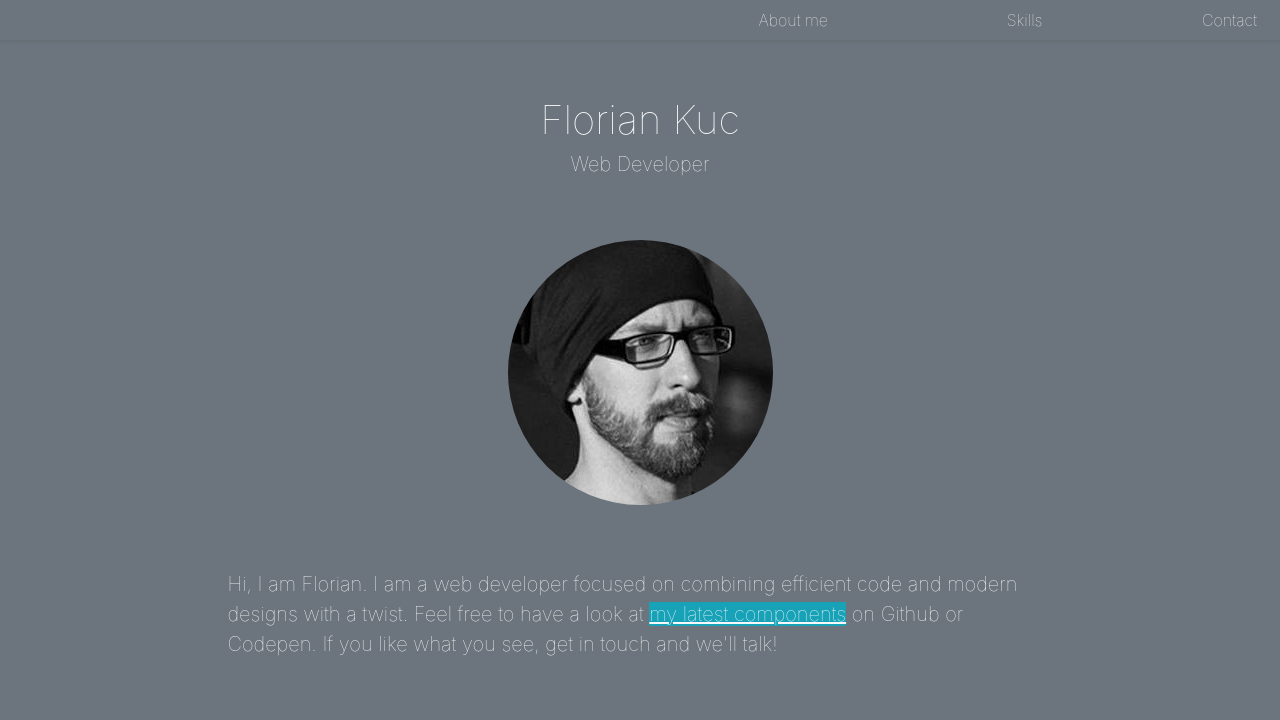
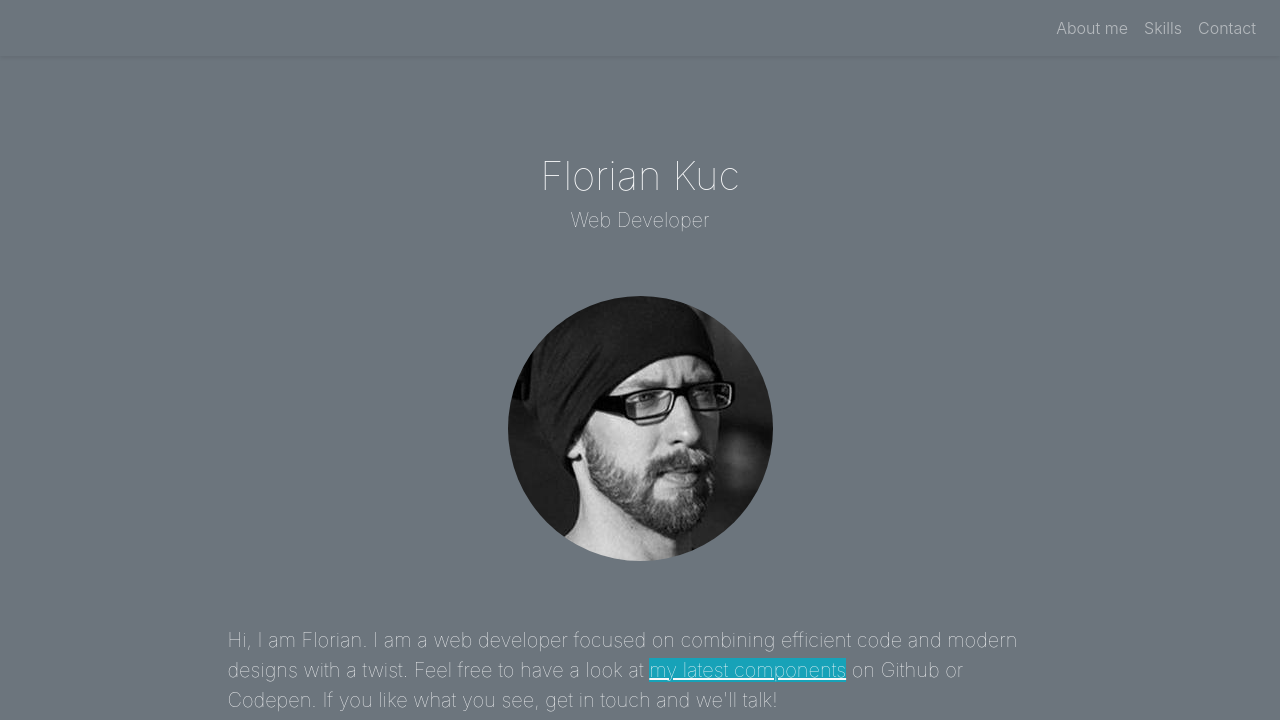
Before and after one commit to floriankuc/personal-website-bootstrap, a plain HTML site: page index.html in a window 1280 px wide. Shown: the top 720 px of the page. Drawn offline with nearby package versions, Linux system fonts and the light colour scheme.

Commit message:
Changed navbar

```diff
--- a/index.html
+++ b/index.html
@@ -15,20 +15,23 @@
 
   <body class="bg-secondary text-light">
     <!-- Top nav for lg view -->
+
     <nav
-      class="fixed-top bg-secondary text-right d-none d-md-block font-weight-lighter shadow-sm"
+      class="navbar sticky-top navbar-expand-md d-md-block d-none navbar-dark bg-secondary shadow-sm"
     >
-      <section class="row py-2 justify-content-md-end mr-2">
-        <div class="col-2">
-          <a href="#about" class="text-light">About me</a>
-        </div>
-        <div class="col-2">
-          <a href="#skills" class="text-light">Skills</a>
-        </div>
-        <div class="col-2">
-          <a href="#contact" class="text-light">Contact</a>
-        </div>
-      </section>
+      <div class="collapse navbar-collapse" id="navbarSupportedContent">
+        <ul class="navbar-nav ml-auto">
+          <li class="nav-item font-weight-light">
+            <a class="nav-link" href="#about">About me</a>
+          </li>
+          <li class="nav-item font-weight-light">
+            <a class="nav-link" href="#skills">Skills</a>
+          </li>
+          <li class="nav-item font-weight-light">
+            <a class="nav-link" href="#contact">Contact</a>
+          </li>
+        </ul>
+      </div>
     </nav>
 
     <section class="container">
@@ -320,23 +323,6 @@
         </section>
       </nav>
 
-      <!-- Alternative nav as button group -->
-      <!-- <nav
-        class="btn-group fixed-bottom text-center d-md-none row"
-        role="group"
-        aria-label="Basic example"
-      >
-        <button type="button" class="font-weight-lighter col-4 btn btn-dark">
-          <a href="#about" class="text-light">About me</a>
-        </button>
-        <button type="button" class="font-weight-lighter col-4 btn btn-dark">
-          <a href="#skills" class="text-light">Skills</a>
-        </button>
-        <button type="button" class="font-weight-lighter col-4 btn btn-dark">
-          <a href="#contact" class="text-light">Contact</a>
-        </button>
-      </nav> -->
-
       <!-- end page container -->
     </section>
   </body>
```
Also changed, not shown: policy.html (+15 -12 lines).
